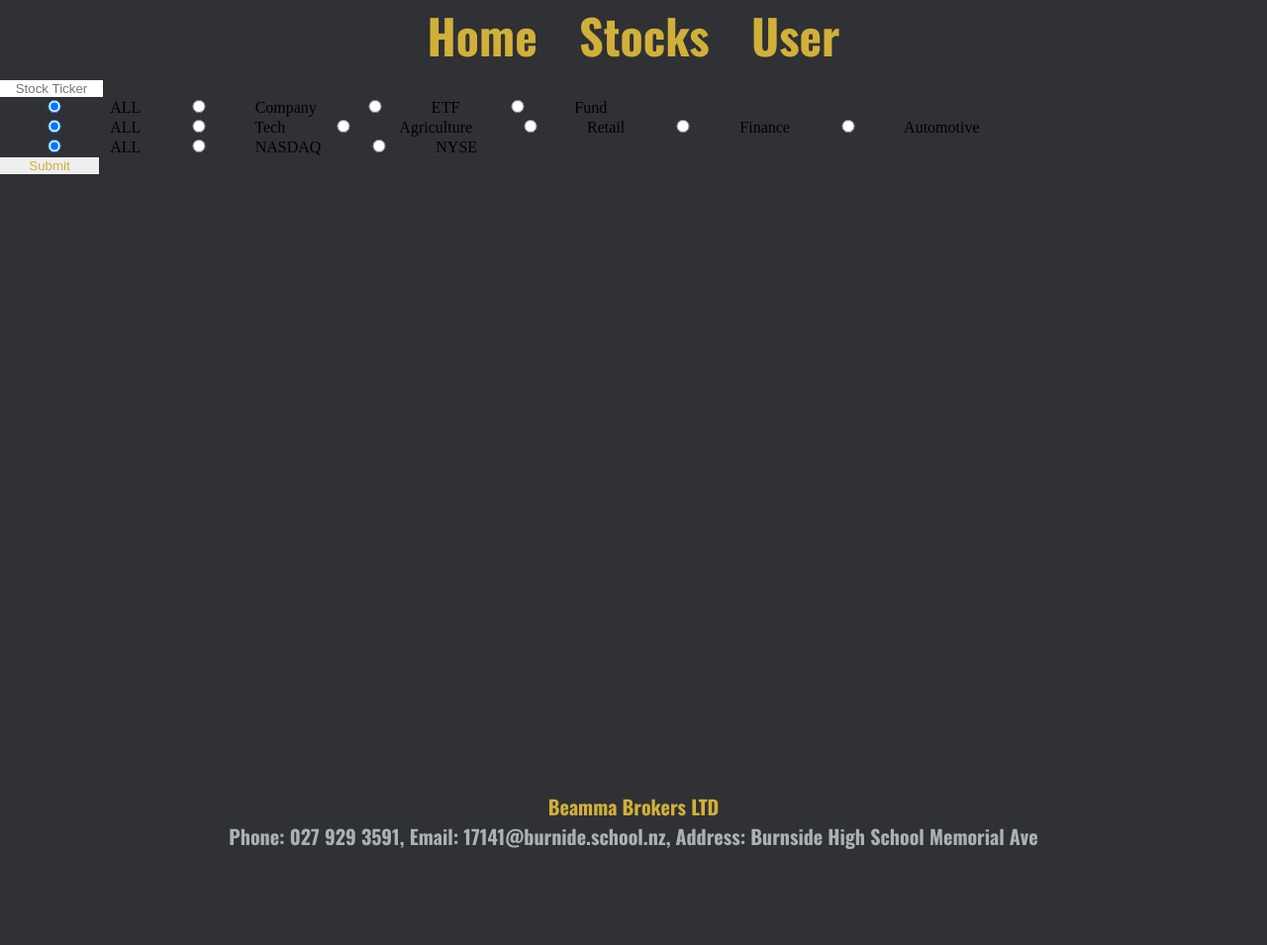
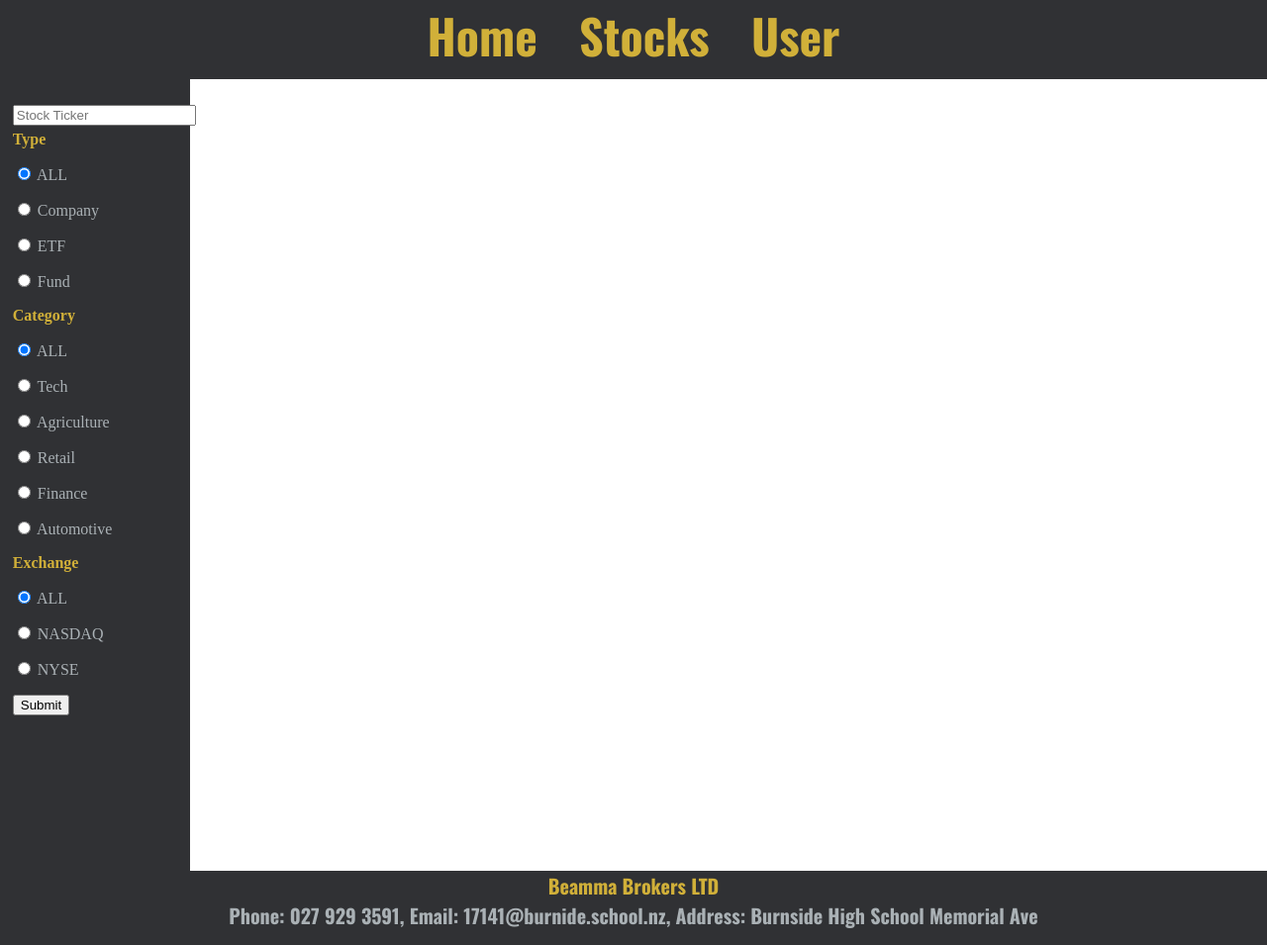
Before and after one commit to Beamma/Beammas-Brokers, a Flask app: page /stock in a window 1280 px wide. Shown: the whole page at 99% size. Before the commit the page ends 858 px from the top, so only its background shows below. Run offline with Flask 2, Linux system fonts and the light colour scheme; data that the repository does not hold is empty; some web fonts are replaced.

Commit message:
V 18.3 All stock page styled

```diff
--- a/static/style/css/style.css
+++ b/static/style/css/style.css
@@ -210,12 +210,49 @@ nav a:hover{
   margin-left: 10%;
 }
 
-.stock_page .trade, select, input{
+.stock_page .trade select input{
   width: 100px;
   border-style: none;
   text-align: center;
   color: var(--gold);
   background-color: var(--silver;)
+}
+
+
+/* All Stock */
+
+.all_stock_wrapper{
+  background-color: white;
+  height: 100vh;
+}
+
+.stock_filter{
+  width: 14%;
+  float: left;
+  margin: 0px;
+  background: var(--charcoal);
+  height: 100vh;
+  padding-top: 2%;
+  padding-left: 1%;
+  color: var(--silver);
+}
+
+.stock_filter b{
+  color: var(--gold);
+}
+
+.all_stock_wrapper .stock_info{
+  width: 85%;
+  float: right;
+  margin: 0px;
+}
+
+.all_stock_wrapper .stock_info input{
+  width: 5px;
+}
+
+.all_stock_wrapper .search{
+  margin-bottom: 5px;
 }
 
 .stock {
--- a/templates/all_stock.html
+++ b/templates/all_stock.html
@@ -7,40 +7,44 @@
         <input type="text" name="search" placeholder="Stock Ticker"></input>
       </div>
       <div class = "type">
-            <input type="radio" name="type" value="All" checked></input>
-            <label for="ALL">ALL</label>
-            <input type="radio" name="type" value="Company"></input>
-            <label for="Company">Company</label>
-            <input type="radio" name="type" value="ETF"></input>
-            <label for="ETF">ETF</label>
-            <input type="radio" name="type" value="Fund"></input>
-            <label for="Fund">Fund</label>
+        <b> Type </b>
+        <p><input type="radio" name="type" value="All" checked></input>
+        <label for="ALL">ALL</label></p>
+        <p><input type="radio" name="type" value="Company"></input>
+        <label for="Company">Company</label></p>
+        <p><input type="radio" name="type" value="ETF"></input>
+        <label for="ETF">ETF</label></p>
+        <p><input type="radio" name="type" value="Fund"></input>
+        <label for="Fund">Fund</label></p>
       </div>
       <div class = "category">
-            <input type="radio" name="category" value="All" checked></input>
-            <label for="ALL">ALL</label>
-            <input type="radio" name="category" value="Tech"></input>
-            <label for="Tech">Tech</label>
-            <input type="radio" name="category" value="Agriculture"></input>
-            <label for="Agriculture">Agriculture</label>
-            <input type="radio" name="category" value="Retail"></input>
-            <label for="Retail">Retail</label>
-            <input type="radio" name="category" value="Finance"></input>
-            <label for="Finance">Finance</label>
-            <input type="radio" name="category" value="Automotive"></input>
-            <label for="Automotive">Automotive</label>
+        <b> Category </b>
+        <p><input type="radio" name="category" value="All" checked></input>
+        <label for="ALL">ALL</label></p>
+        <p><input type="radio" name="category" value="Tech"></input>
+        <label for="Tech">Tech</label></p>
+        <p><input type="radio" name="category" value="Agriculture"></input>
+        <label for="Agriculture">Agriculture</label></p>
+        <p><input type="radio" name="category" value="Retail"></input>
+        <label for="Retail">Retail</label></p>
+        <p><input type="radio" name="category" value="Finance"></input>
+        <label for="Finance">Finance</label></p>
+        <p><input type="radio" name="category" value="Automotive"></input>
+        <label for="Automotive">Automotive</label></p>
       </div>
       <div class = "exchange">
-            <input type="radio" name="exchange" value="All" checked></input>
-            <label for="ALL">ALL</label>
-            <input type="radio" name="exchange" value="NASDAQ"></input>
-            <label for="NASDAQ">NASDAQ</label>
-            <input type="radio" name="exchange" value="NYSE"></input>
-            <label for="NYSE">NYSE</label>
+        <b> Exchange </b>
+        <p><input type="radio" name="exchange" value="All" checked></input>
+        <label for="ALL">ALL</label></p>
+        <p><input type="radio" name="exchange" value="NASDAQ"></input>
+        <label for="NASDAQ">NASDAQ</label></p>
+        <p><input type="radio" name="exchange" value="NYSE"></input>
+        <label for="NYSE">NYSE</label></p>
       </div>
       <input type="submit"></input>
     </form>
   </div>
+  <div class="stock_info">
     {% for stocks in stock_info %}
       <div class="stock">
         <div class="stock_image">
@@ -52,4 +56,5 @@
       </div>
     {% endfor %}
   </div>
+</div>
 {% endblock %}
```
Lines whose indentation alone changed are shown as unchanged.
